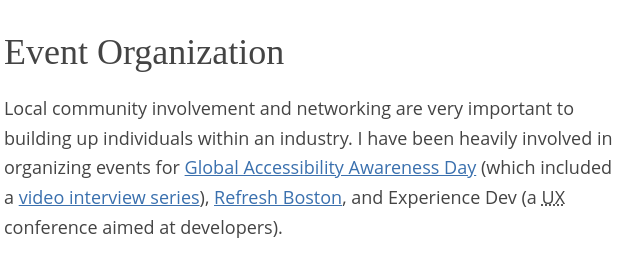
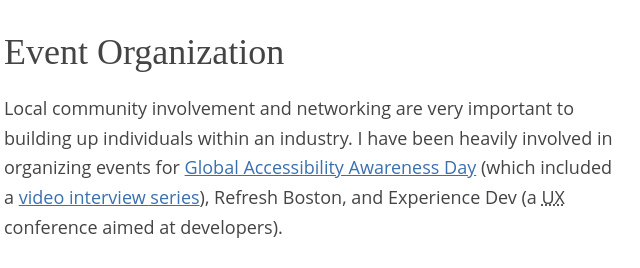
Before and after one commit to timwright12/site, an Eleventy site: page index.njk in a window 1280 px wide. Shown: the part 2635-2903 px from the top of the page, 331-971 px from the left. Built offline with nearby package versions, Linux system fonts and the light colour scheme; Eleventy itself is replaced by a stand-in of ours; files that its build step writes are made by us from their sources.

```diff
--- a/index.njk
+++ b/index.njk
@@ -34,7 +34,7 @@ layout: layouts/home.njk
 
 <h3>Event Organization</h3>
 
-<p>Local community involvement and networking are very important to building up individuals within an industry. I have been heavily involved in organizing events for <a href="http://globalaccessibilityawarenessday.org/">Global Accessibility Awareness Day</a> (which included a <a href="https://vimeo.com/album/3400106/">video interview series</a>), <a href="http://refreshboston.org">Refresh Boston</a>, and Experience Dev (a <abbr title="User Experience">UX</abbr> conference aimed at developers).</p>
+<p>Local community involvement and networking are very important to building up individuals within an industry. I have been heavily involved in organizing events for <a href="http://globalaccessibilityawarenessday.org/">Global Accessibility Awareness Day</a> (which included a <a href="https://vimeo.com/album/3400106/">video interview series</a>), Refresh Boston, and Experience Dev (a <abbr title="User Experience">UX</abbr> conference aimed at developers).</p>
 
 <p>Organizing and marketing events is tiring work, but I also find it incredibly rewarding to watch connections being made, careers started, and knowledge shared. If I’m not organizing events I try hard to attend anything local to make sure I stay active in the community.</p>
 
```
